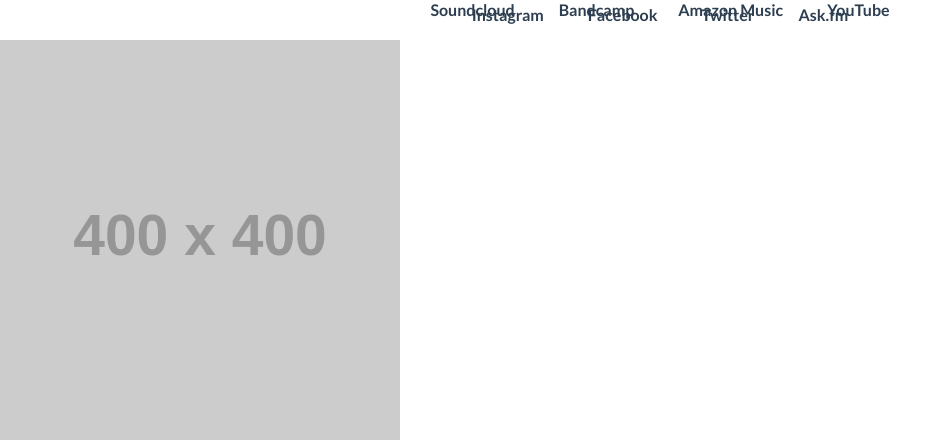
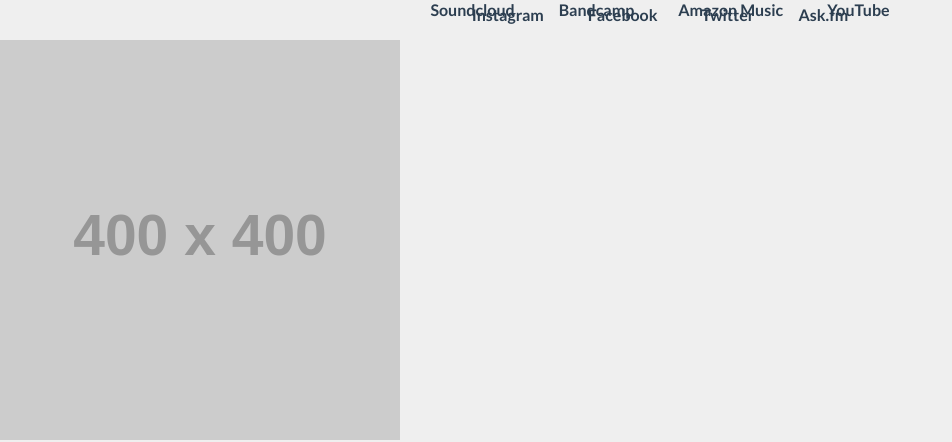
Before and after one commit to writteninstone/website, a plain HTML site: page index.html in a window 1280 px wide. Shown: the top 442 px of the page, without its empty margins (0-952 px from the left). Drawn offline with Linux system fonts and the light colour scheme; placeholder pictures from the web are drawn by us.

Commit message:
Update style.css

```diff
--- a/style.css
+++ b/style.css
@@ -6,6 +6,7 @@ body{
   top: 0;
   left: 0;
   text-align: center;
+  background: rgb(239,239,239);
 }
 .media{
 
@@ -29,13 +30,13 @@ li{
  font-family: 'Lato', sans-serif;
  position: absolute;
  top: 40px;
+ color: rgb(11,11,11);
 }
 
 .content h1{
  font-weight: 100;
 }
-}
-}
+
 
 img{
   position: relative;
```
